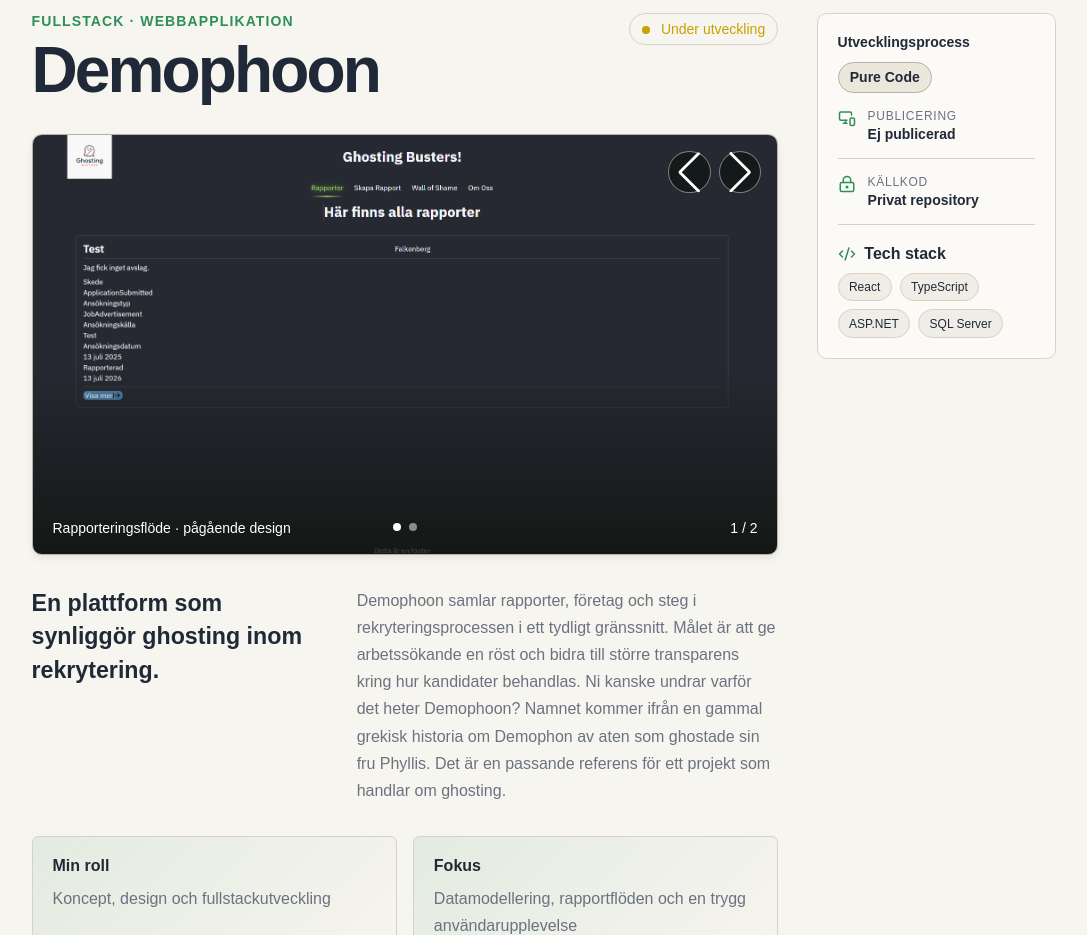
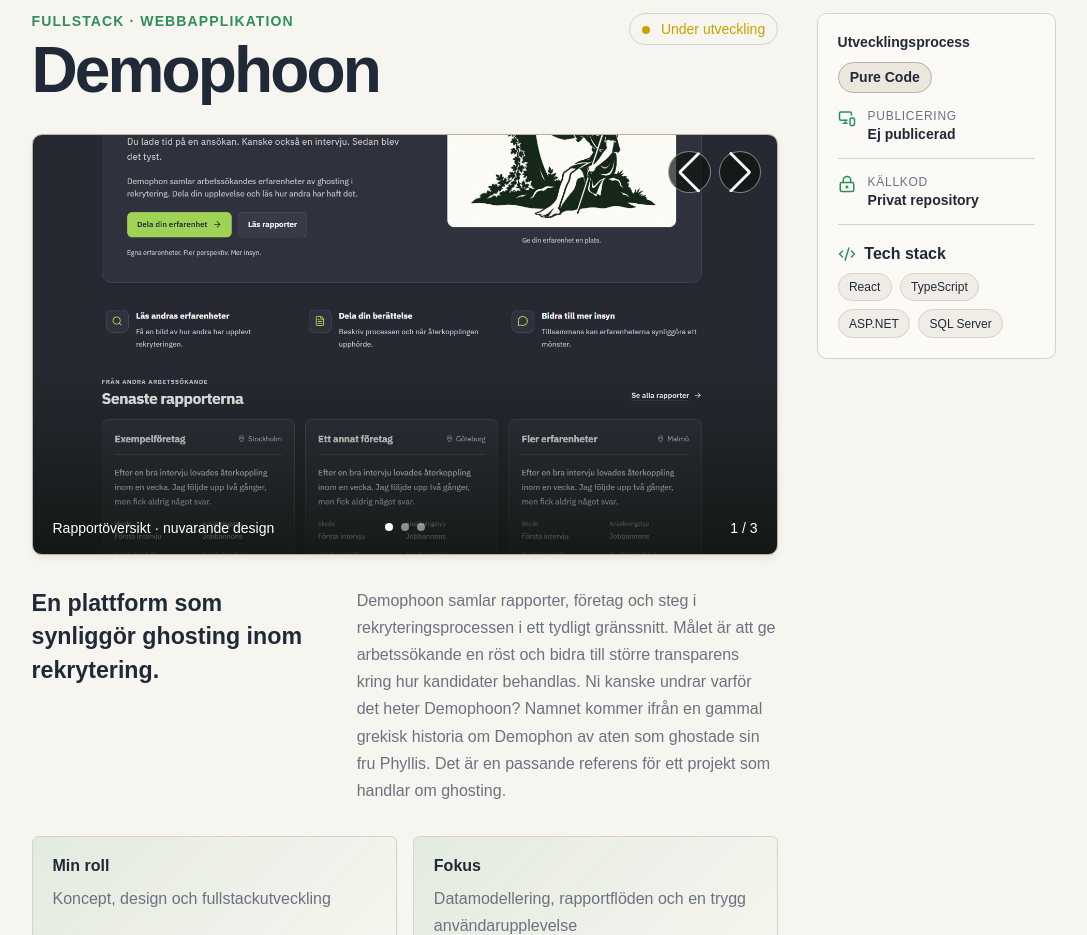
Before and after one commit to Augustvilliam/Portfolio, a React (Vite) app: page /portfolio in a window 1280 px wide. Shown: the part 1440-2375 px from the top of the page, without its empty margins (89-1176 px from the left). Built offline with nearby package versions, Linux system fonts and the light colour scheme; a web font is replaced by a local one.

Commit message:
added new images

```diff
--- a/src/pages/PortfolioPage.tsx
+++ b/src/pages/PortfolioPage.tsx
@@ -58,14 +58,19 @@
         ],
         images: [
             {
+                src: "/images/demo2.png",
+                alt: "Förhandsvisning av rapportöversikten i Demophoon",
+                caption: "Rapportöversikt · nuvarande design",
+            },
+            {
                 src: "/images/Demo.png",
                 alt: "Förhandsvisning av rapporteringsflödet i Demophoon",
-                caption: "Rapporteringsflöde · pågående design",
+                caption: "Rapporteringsflöde · tidigare design",
             },
             {
                 src: "/images/demo.webp",
-                alt: "Förhandsvisning av rapportöversikten i Demophoon",
-                caption: "Rapportöversikt · pågående design",
+                alt: "Demophon",
+                caption: "Målning av Demophon av aten som ghostade sin fru",
             },
         ],
     },
```
Also changed, not shown: public/images/demo2.png (added).
